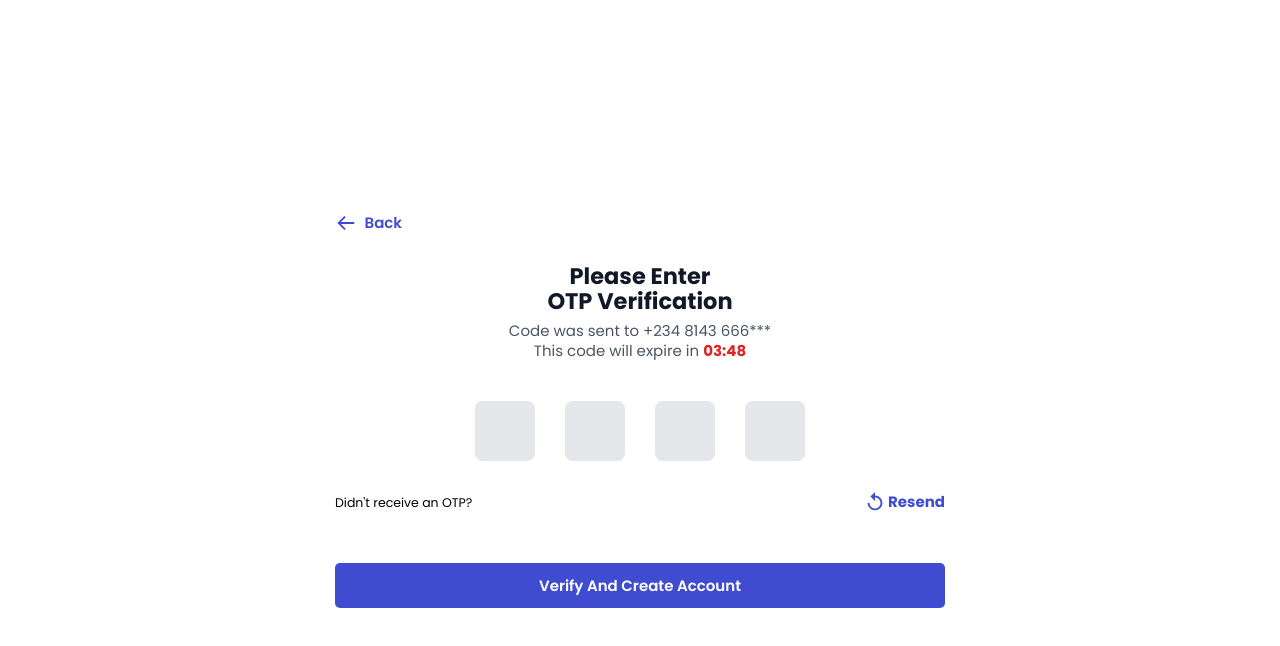
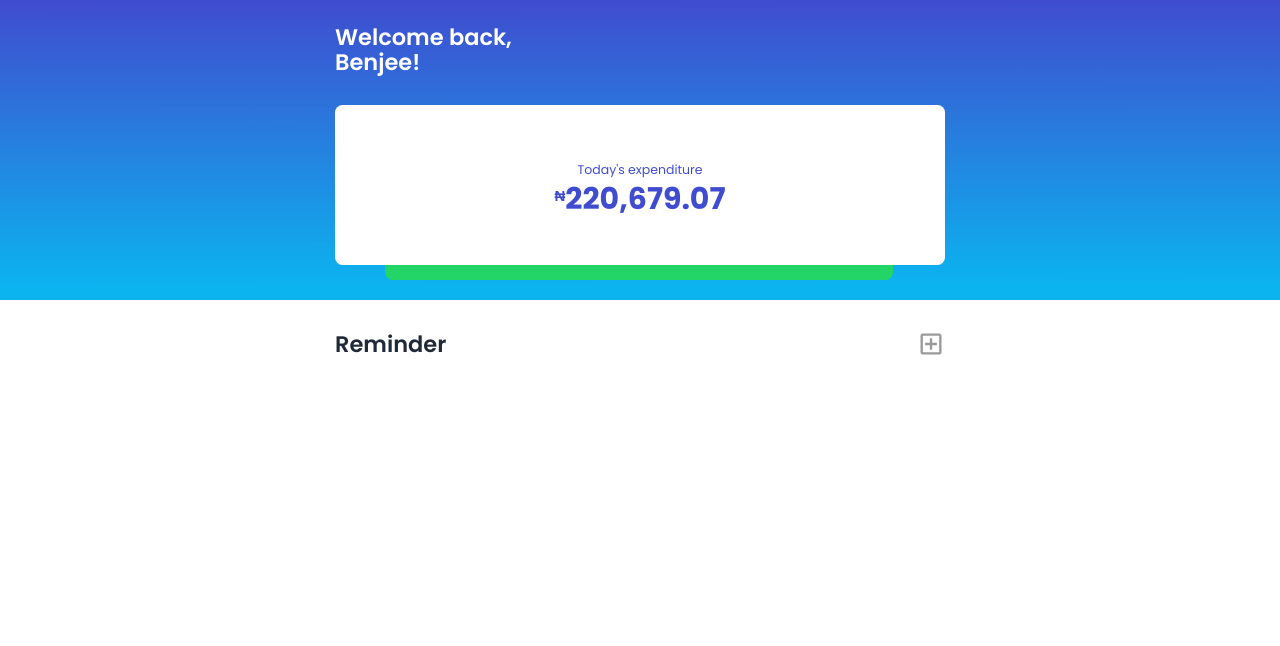
Before and after one commit to benjamin-bala/scanner, a React (Create React App) app: page / in a window 1280 px wide. Shown: the top 646 px of the page. Built offline with nearby package versions, Linux system fonts and the light colour scheme.

Commit message:
Added dashboard components

```diff
--- a/src/App.js
+++ b/src/App.js
@@ -1,7 +1,7 @@
-import Otp from "./pages/Otp";
+import Dashboard from "./pages/Dashboard";
 
 function App() {
-  return <Otp />;
+  return <Dashboard />;
 }
 
 export default App;
--- a/src/index.css
+++ b/src/index.css
@@ -42,6 +42,9 @@ body {
 .bgwhite{
   background: var(--white);
 }
+.green-bg{
+  background: var(--green);
+}
 .textblue{
   color: var(--blue);
 }
@@ -49,3 +52,7 @@ body {
   max-width: 700px;
   margin: 0 auto;
 }
+
+.gradient{
+  background: linear-gradient(179.92deg, #404CCF 0.07%, #0BB4EF 95.86%);
+}
--- /dev/null
+++ b/src/pages/Dashboard/index.js
@@ -0,0 +1,38 @@
+import React from "react";
+import { MdOutlineAddBox } from "react-icons/md";
+
+export default function Dashboard() {
+  return (
+    <div>
+      <div className='gradient'>
+        <div className='max-w-screen-sm mx-auto p-6 flex flex-col justify-between md:justify-center'>
+          <div className='my-4'>
+            <h3 className='text-white text-3xl md:text-4xl font-semibold'>
+              Welcome back, <br /> Benjee!
+            </h3>
+          </div>
+          <div className='my-8 relative'>
+            <div className='relative bg-white text-center flex flex-col justify-center items-center h-48 md:h-64 rounded-xl textblue z-20'>
+              <p className='my-2 text-lg md:text-xl'>Today's expenditure</p>
+              <h2 className='text-5xl font-bold'>
+                <sup className='text-2xl text-semibold'>&#x20A6;</sup>
+                220,679.07
+              </h2>
+            </div>
+            <div className='z-0 absolute top-6 left-10 md:left-20 green-bg md:h-64 h-48 w-5/6 rounded-xl '></div>
+          </div>
+        </div>
+      </div>
+      <div className='max-w-screen-sm mx-auto p-6 flex flex-col justify-between md:justify-center'>
+        <div className='my-6'>
+          <div className='flex items-center justify-between'>
+            <h2 className='text-4xl font-semibold text-gray-800'>Reminder</h2>
+            <div>
+              <MdOutlineAddBox size={28} fill='#999' />
+            </div>
+          </div>
+        </div>
+      </div>
+    </div>
+  );
+}
```
